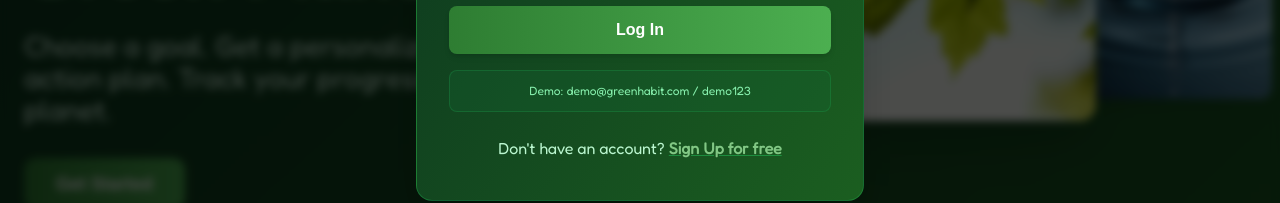
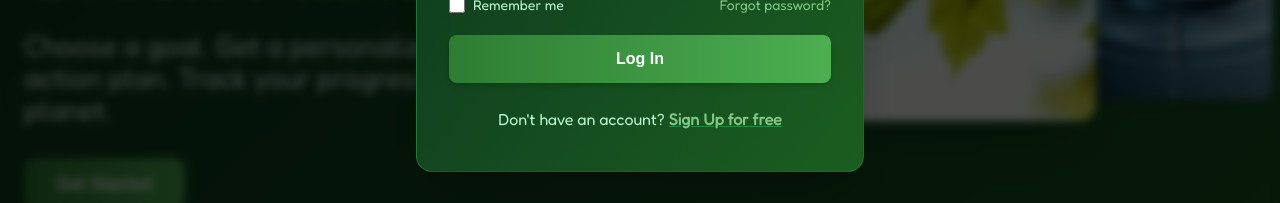
Before and after one commit to rey-samoranos/the-greenhabit-ai, a React (Vite) app: page / in a window 1280 px wide. Both pictures are taken after a click on the button "Log In". Shown: the part 537-740 px from the top of the page. Built offline with nearby package versions, Linux system fonts and the light colour scheme; no server answers; grey boxes are pictures that could not be loaded.

Commit message:
Remove demo login, require real email verification

```diff
--- a/src/components/LoginModal.tsx
+++ b/src/components/LoginModal.tsx
@@ -243,11 +243,6 @@ const LoginModal: React.FC<LoginModalProps> = ({
             </button>
           </form>
 
-          <div className="mt-4 p-3 bg-green-800/30 rounded-lg border border-green-500/20">
-            <p className="text-green-300 text-xs text-center font-fredoka">
-              Demo: demo@greenhabit.com / demo123
-            </p>
-          </div>
 
           <div className="mt-6 text-center pb-2">
             <p className="text-green-200 font-fredoka">
```
